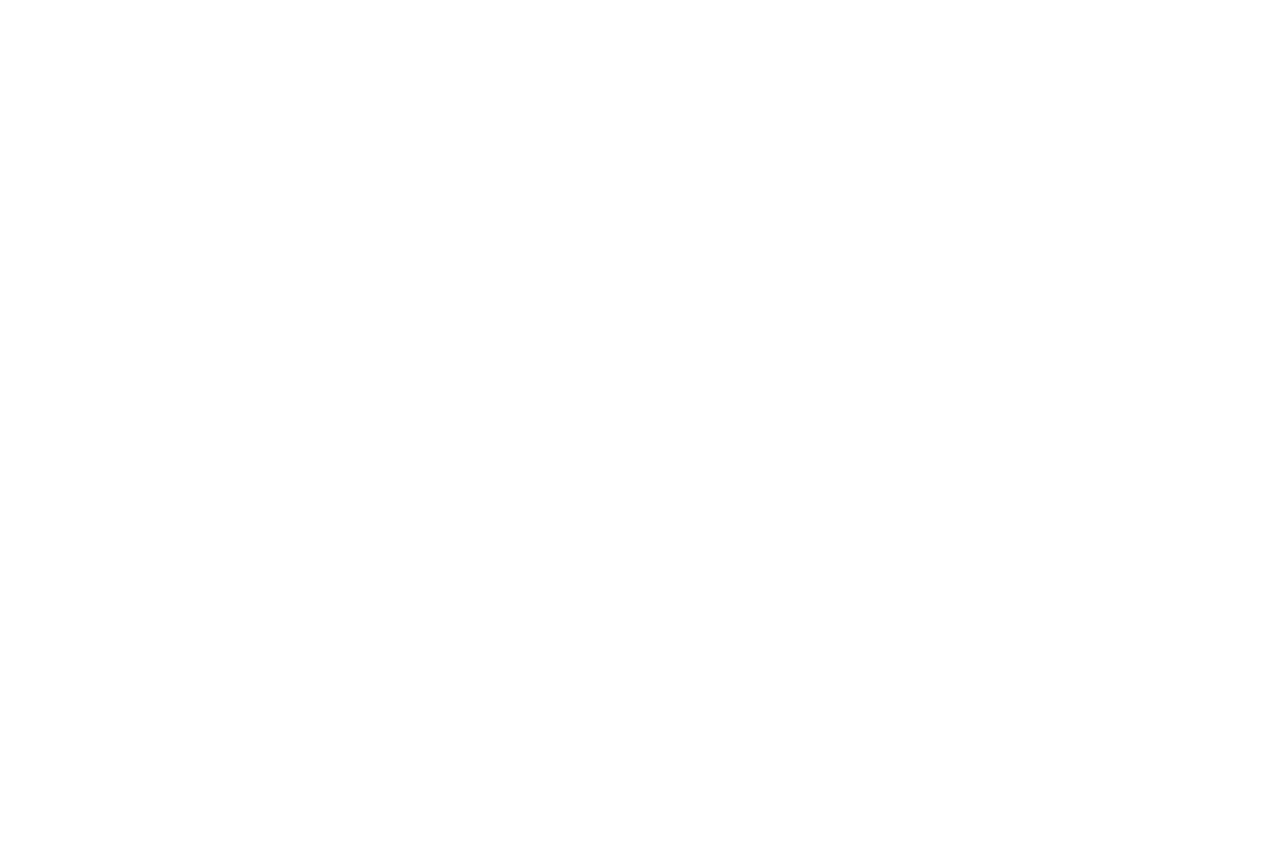
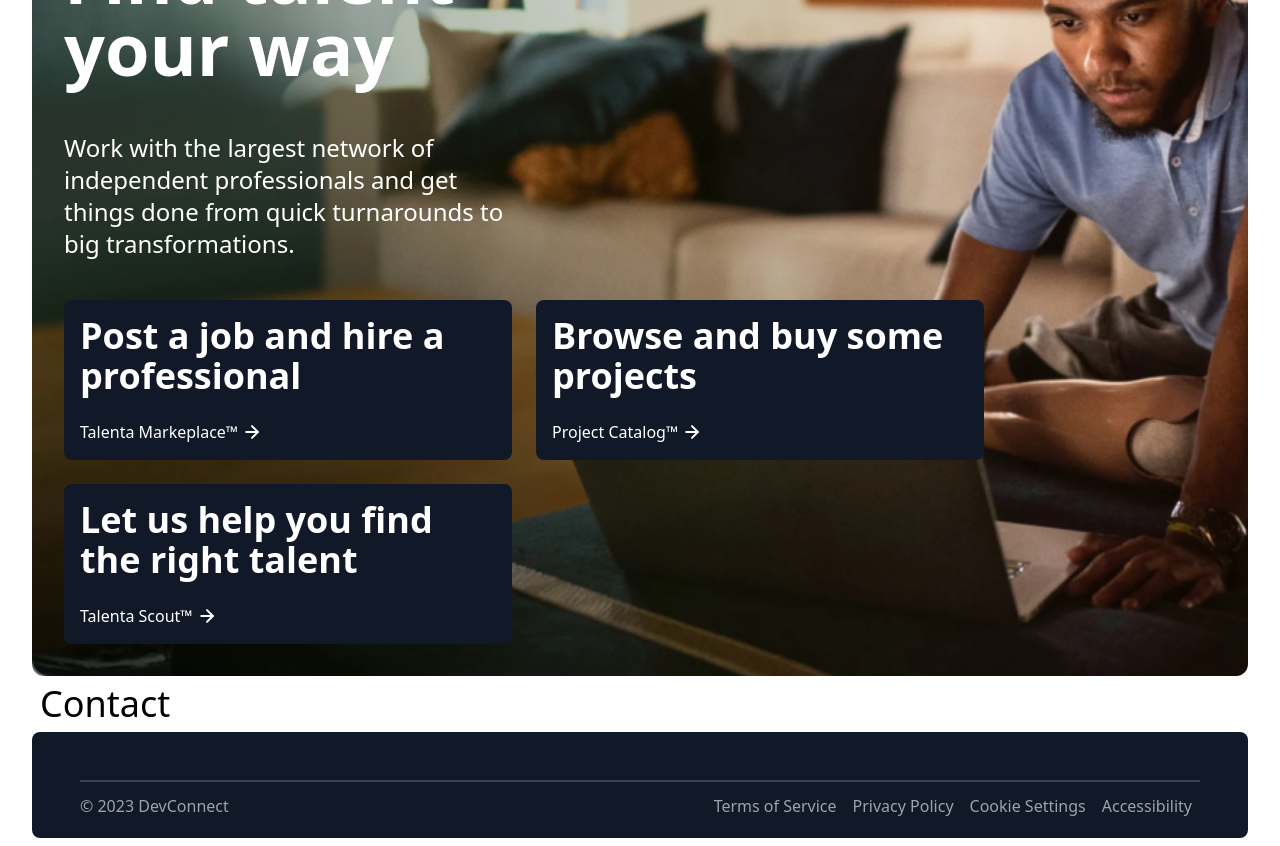
Before and after one commit to vindexTOS/v45-tier3-team-34, a React (Vite) app in the folder client/: page /register in a window 1280 px wide. Shown: the part 1000-1846 px from the top of the page. Before the commit the page ends 904 px from the top, so only its background shows below. Built offline with nearby package versions, Linux system fonts and the light colour scheme.

Commit message:
footer and home forClientComponent updated

```diff
--- /dev/null
+++ b/client/src/components/Home/FindClient/FindClient.tsx
@@ -0,0 +1,39 @@
+import FindClientcard from './FindClientcard'
+
+const FindClient = () => {
+  return (
+    <div className="bg-[url('/assets/img/find_client_bg.png')] bg-cover  bg-no-repeat bg-gray-500 bg-fixed md:bg-scroll   sm:rounded-xl  text-white p-2 md:p-8 flex flex-col gap-2 md:gap-y-20 ">
+          <section>
+              <h1 className='text-sm sm:text-lg capitalize font-light'>For client</h1>
+      </section>
+        <section className='flex flex-col gap-4 md:gap-10 '>
+              <article className='w-full md:max-w-md flex flex-col gap-y-12'>
+                  <h1 className='text-3xl md:text-7xl font-bold '>Find talent your way</h1>
+                  <p className='text-lg md:text-2xl font-normal'>
+                  Work with the largest network of independent professionals and get things done from quick turnarounds to big transformations.
+                  </p>
+              </article>
+              {/* actions */}
+              <article className='flex flex-wrap w-full 3xl:w-10/12 gap-6 '>
+                  <FindClientcard
+                      link='/'
+                      title='Post a job and hire a professional'
+                      sub_title='Talenta Markeplace'
+                  />
+                  <FindClientcard
+                      link='/'
+                      title='Browse and buy some projects'
+                      sub_title='Project Catalog'
+                  />
+                  <FindClientcard
+                      link='/'
+                      title='Let us help you find the right talent'
+                      sub_title='Talenta Scout'
+                  />
+              </article>
+      </section>
+    </div>
+  )
+}
+
+export default FindClient
--- /dev/null
+++ b/client/src/components/Home/FindClient/FindClientcard.tsx
@@ -0,0 +1,24 @@
+import { Link } from 'react-router-dom'
+
+const FindClientcard = ({ title, sub_title, link }: {
+    title: string,
+    sub_title: string,
+    link:string,
+}) => {
+  return (
+    <div className='flex w-full min-w-full md:min-w-min md:max-w-md flex-col gap-6 bg-gray-900 hover:bg-gray-200 hover:text-gray-900 rounded-lg   p-4'>
+          <h1 className='text-4xl font-semibold'>{title}</h1>
+          <Link to={link}
+              className='flex items-center gap-1'
+          >
+              <p className='text-center align-middle hover:underline p-0'>{sub_title}&trade;</p>
+              {/* must be replaced with custom icons */}
+              <img
+                  className='text-gray-900'
+                  src="./assets/icons/arrow-right.svg" alt="arrow right" />
+          </Link>
+    </div>
+  )
+}
+
+export default FindClientcard
--- a/client/src/components/Home/Footer.tsx
+++ b/client/src/components/Home/Footer.tsx
@@ -1,3 +1,26 @@
+import { Link } from "react-router-dom";
+import { footer_links } from "../../contants";
+
 export default function Footer() {
-  return <div>Footer</div>;
+  return <footer className=" bg-gray-900 text-gray-400 px-12 py-2 md:rounded-lg">
+    <section className="h-10"></section>
+    <section className="flex justify-between flex-col-reverse md:flex-row items-center border-t-2 border-t-gray-700 py-1 gap-y-2">
+      <article className="border-t border-t-gray-800 w-full sm:w-fit text-center md:border-none">
+        <h2>© 2023 DevConnect</h2>
+      </article>
+      <article className="flex flex-wrap items-center justify-center gap-4 p-2 font-thin">
+        {
+          footer_links.map(({ title, link }) => (
+            <Link
+              key={title}
+              className="min-w-fit"
+              to={link}
+            >
+              {title}
+            </Link>
+          ))
+        }
+      </article>
+    </section>
+  </footer>;
 }
--- a/client/src/components/Home/Hero/HeroCompany.tsx
+++ b/client/src/components/Home/Hero/HeroCompany.tsx
@@ -4,7 +4,7 @@ const HeroCompany = ({ title, icon }: {
   return (
     <div className="flex gap-2 w-fit items-center justify-center cursor-pointer">
           <img className="w-10 h-10 filter grayscale hover:filter-none" src={icon} alt="company" />
-          <p className="text-md font-bold capitalize hidden sm:block">{title}</p>
+          <p className="text-md font-bold capitalize hidden md:block">{title}</p>
     </div>
   )
 }
--- a/client/src/contants/index.ts
+++ b/client/src/contants/index.ts
@@ -19,3 +19,22 @@ export const companies = [
     },
 
 ]
+
+export const footer_links = [
+    {
+        title: "Terms of Service",
+        link: "/"
+    },
+    {
+        title: "Privacy Policy",
+        link: "/"
+    },
+    {
+        title: "Cookie Settings",
+        link: "/"
+    },
+    {
+        title: "Accessibility",
+        link: "/"
+    },
+]
--- a/client/src/hooks/Status_hook.tsx
+++ b/client/src/hooks/Status_hook.tsx
@@ -26,7 +26,7 @@ const statusReducer = (
 
 const useStatusMessages = (
   initialState: StatusState,
-  timeout: number = 3000,
+  timeout = 3000,
 ) => {
   const [statusState, dispatch] = useReducer(statusReducer, initialState)
 
--- a/client/src/pages/Home.tsx
+++ b/client/src/pages/Home.tsx
@@ -1,9 +1,11 @@
 import { Link } from "react-router-dom";
 import HeroSection from "../components/Home/Hero/HeroSection";
+import Footer from "../components/Home/Footer";
+import FindClient from "../components/Home/FindClient/FindClient";
 
 const Home = () => {
   return (
-    <div>
+    <div className="sm:px-1 md:px-8 md:py-2">
       {/* NavBr */}
       <Link
         className="bg-red-500 text-white hover:bg-red-600 rounded-[5px] p-2"
@@ -17,10 +19,12 @@ const Home = () => {
       <p className="p-2 text-4xl">About</p>
       {/* Info */}
       <p className="p-2 text-4xl">More Info</p>
+      {/* find client */}
+      <FindClient/>
       {/* Contact */}
       <p className="p-2 text-4xl">Contact</p>
       {/* Footer */}
-      <p className="p-2 text-4xl">Footer</p>
+      <Footer/>
     </div>
   );
 };
```
Also changed, not shown: client/public/assets/icons/arrow-right.svg (added), client/public/assets/img/find_client_bg.png (added).
